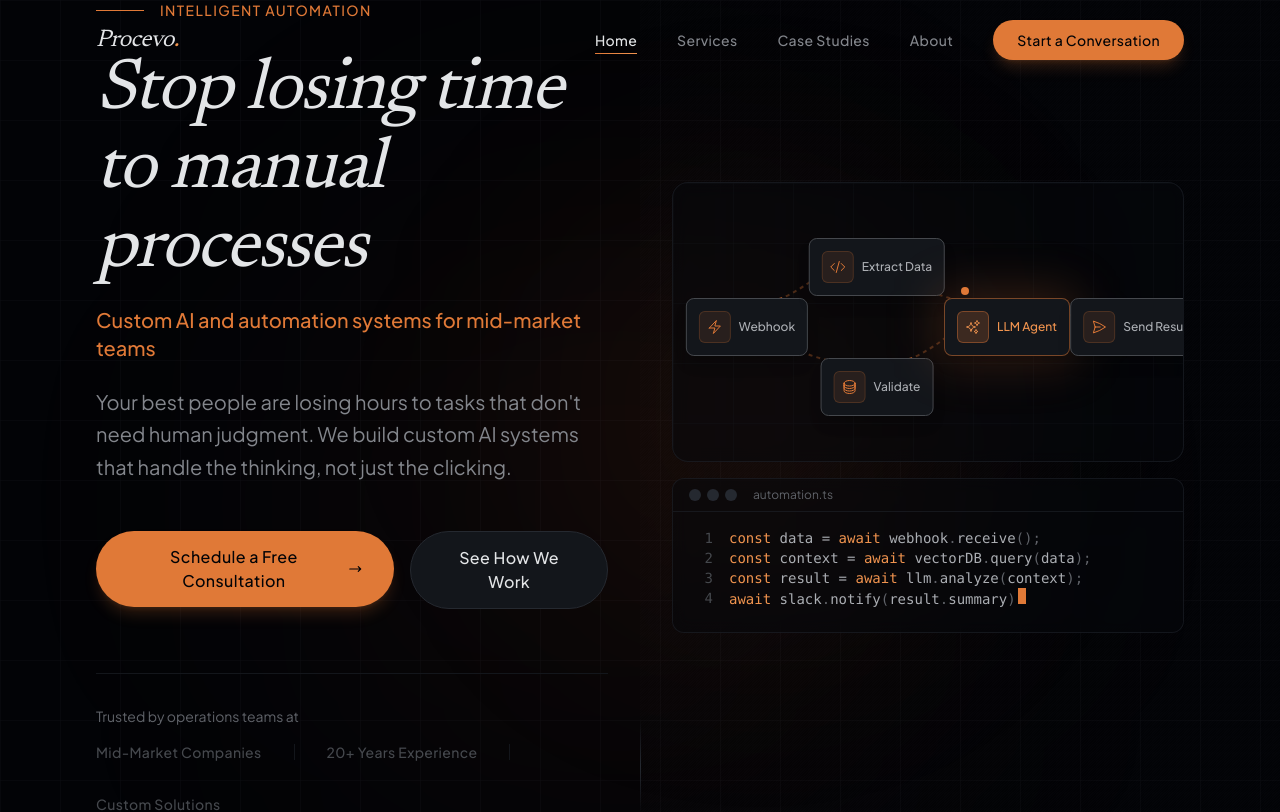
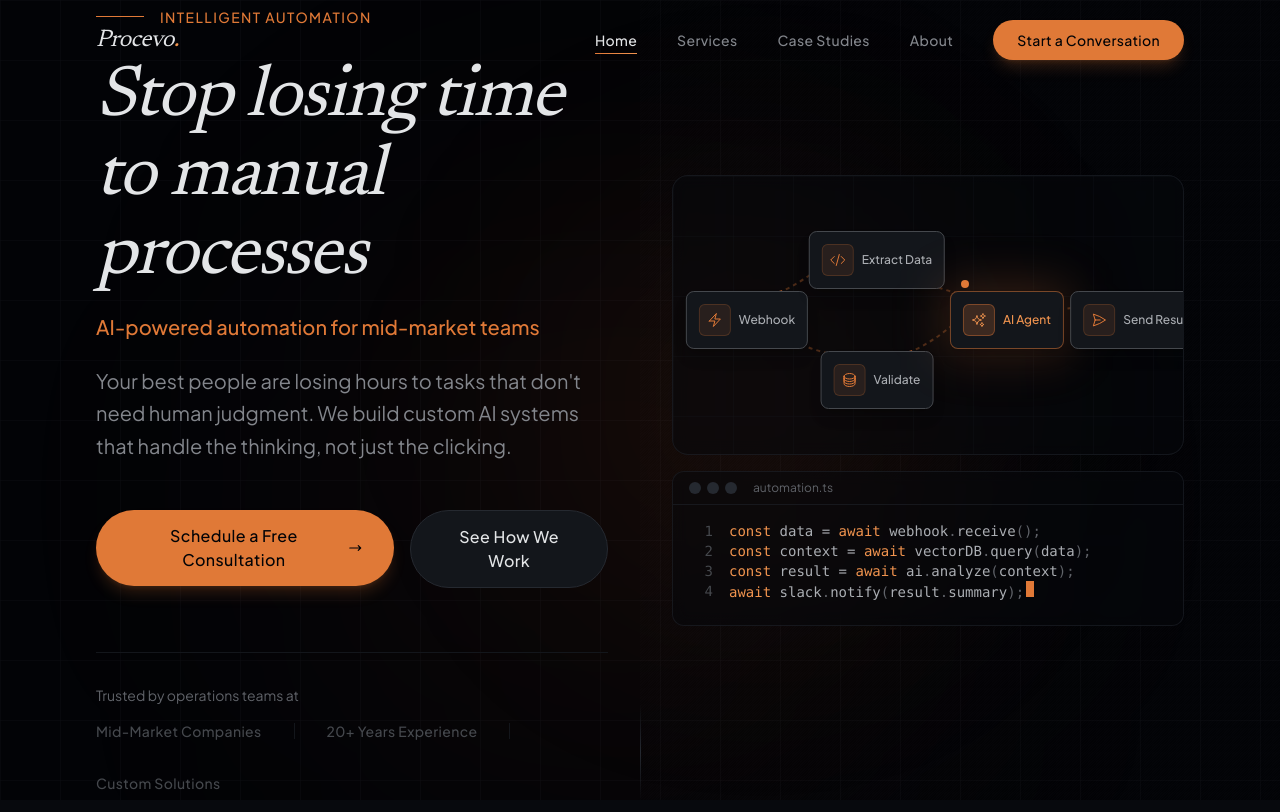
Before and after one commit to jakeschaaf/ProcevoAIWeb, a Next.js app: page / in a window 1280 px wide. Shown: the top 812 px of the page. Built offline with nearby package versions, Linux system fonts and the light colour scheme.

Commit message:
fix(hero): shorten tagline and update AI terminology
- Change tagline to "AI-powered automation for mid-market teams" to prevent awkward line wrapping
- Update code snippet from llm.analyze to ai.analyze for consistency with AI Agent node

```diff
--- a/app/(marketing)/page.tsx
+++ b/app/(marketing)/page.tsx
@@ -22,7 +22,7 @@ export default function Home() {
     <main>
       <Hero
         headline="Stop losing time to manual processes"
-        tagline="Custom AI and automation systems for mid-market teams"
+        tagline="AI-powered automation for mid-market teams"
         subheadline="Your best people are losing hours to tasks that don't need human judgment. We build custom AI systems that handle the thinking, not just the clicking."
         primaryCTA="Schedule a Free Consultation"
         primaryCTALink="/contact"
--- a/components/hero-animation.tsx
+++ b/components/hero-animation.tsx
@@ -21,7 +21,7 @@ const nodes: Node[] = [
   { id: 'trigger', x: 50, y: 120, label: 'Webhook', icon: 'trigger', delay: 0 },
   { id: 'parse', x: 180, y: 60, label: 'Extract Data', icon: 'code', delay: 0.3 },
   { id: 'validate', x: 180, y: 180, label: 'Validate', icon: 'data', delay: 0.4 },
-  { id: 'ai', x: 310, y: 120, label: 'LLM Agent', icon: 'ai', delay: 0.7 },
+  { id: 'ai', x: 310, y: 120, label: 'AI Agent', icon: 'ai', delay: 0.7 },
   { id: 'output', x: 440, y: 120, label: 'Send Result', icon: 'output', delay: 1.0 },
 ];
 
@@ -36,7 +36,7 @@ const connections: Connection[] = [
 const codeLines = [
   'const data = await webhook.receive();',
   'const context = await vectorDB.query(data);',
-  'const result = await llm.analyze(context);',
+  'const result = await ai.analyze(context);',
   'await slack.notify(result.summary);',
 ];
 
```
